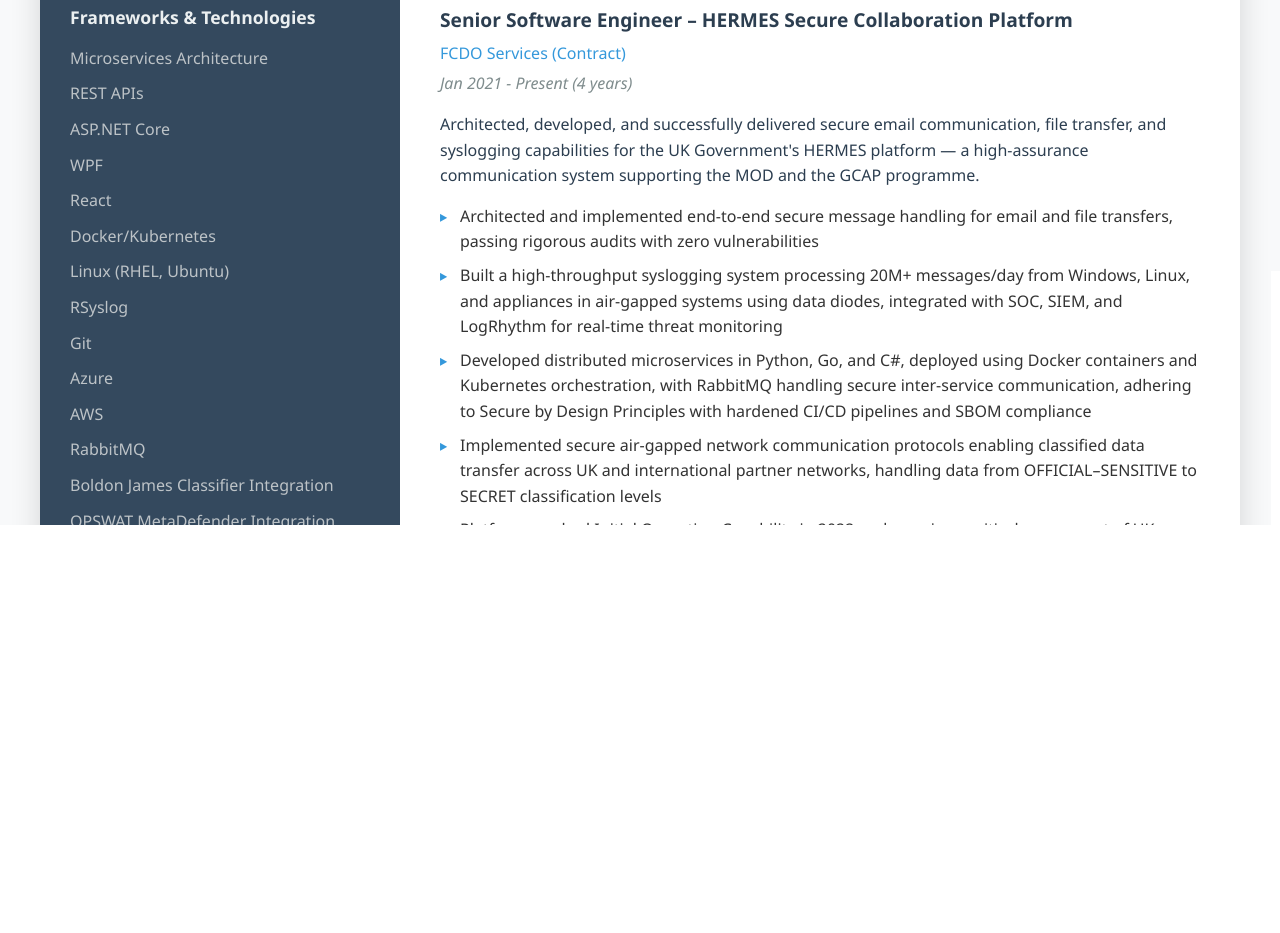
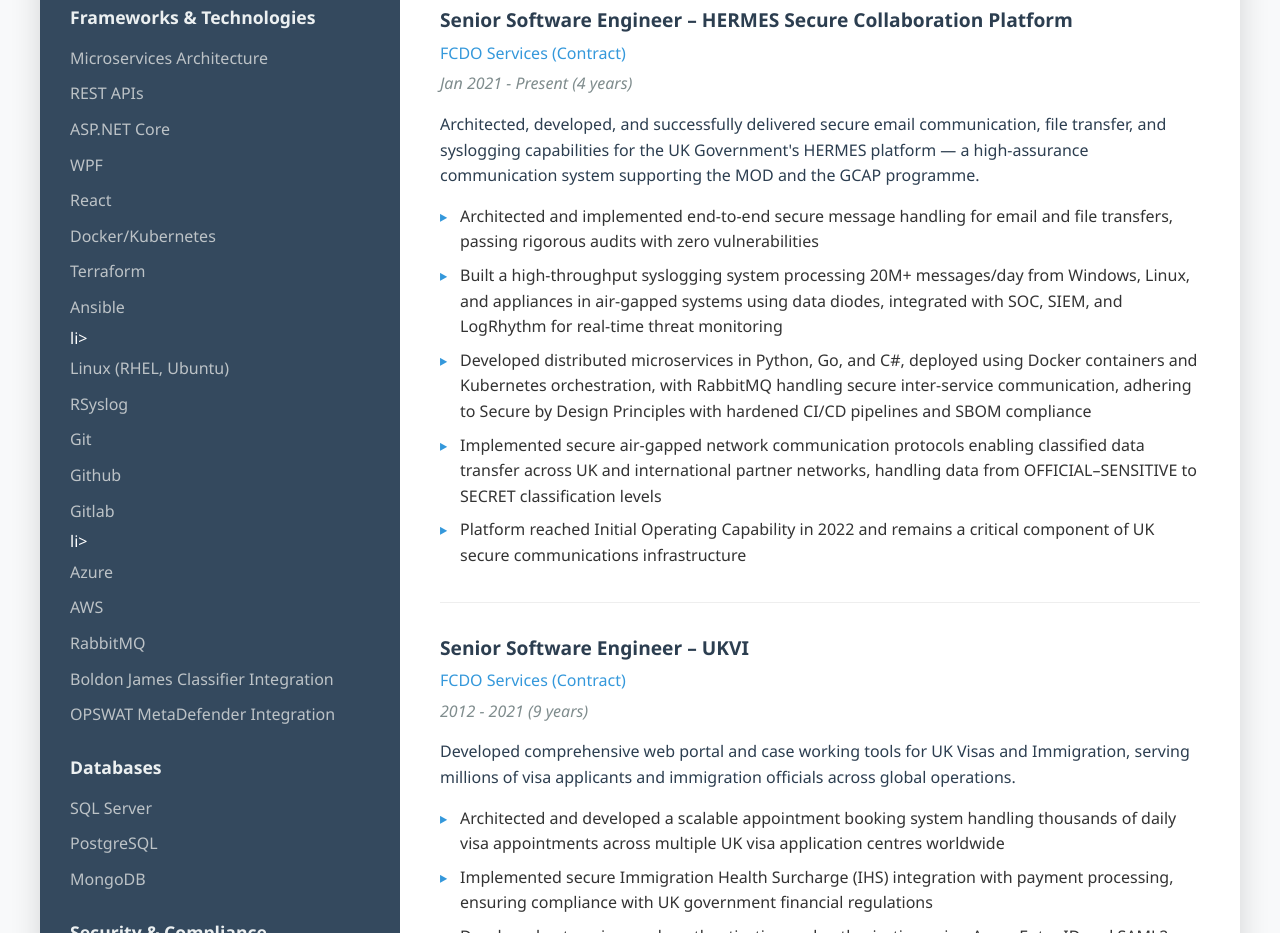
Before and after one commit to kanteti/cv-website, a plain HTML site: page index.html in a window 1280 px wide. Shown: the part 746-1679 px from the top of the page. Drawn offline with Linux system fonts and the light colour scheme.

Commit message:
Update index.html
added teraform, gitlab and github

```diff
--- a/index.html
+++ b/index.html
@@ -383,9 +383,13 @@
                             <li>WPF</li>
                             <li>React</li>
                             <li>Docker/Kubernetes</li>
+                            <li>Terraform</li>
+                            <li>Ansible</li>li>
                             <li>Linux (RHEL, Ubuntu)</li>
                             <li>RSyslog</li>
                             <li>Git</li>
+                            <li>Github</li>
+                            <li>Gitlab</li>li>
                             <li>Azure</li>
                             <li>AWS</li>
                             <li>RabbitMQ</li>
```
